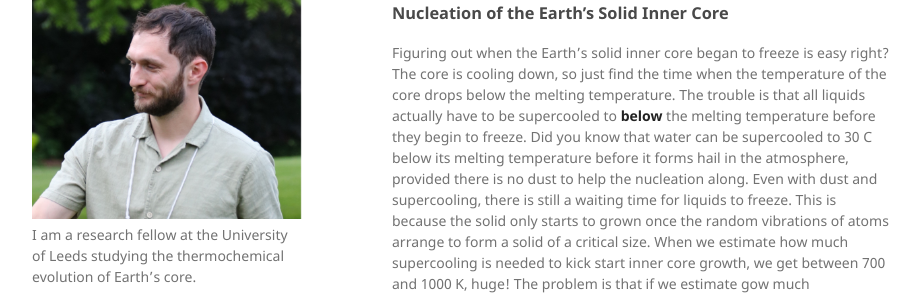
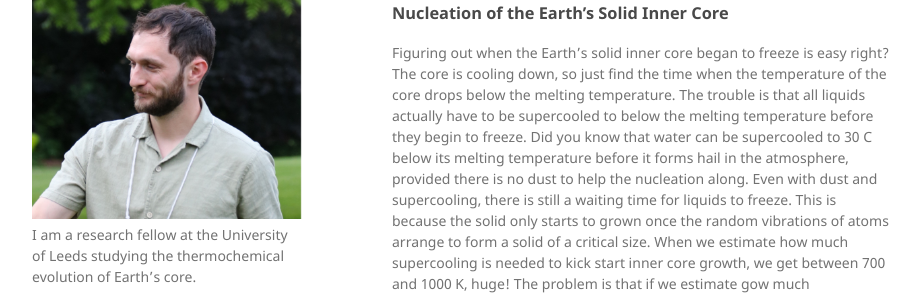
Before and after one commit to Fwilson93/Portfolio, a Jekyll site: the page built from index.md, in a window 1280 px wide and 900 px high, scrolled down 528 px. Shown: the part 217-514 px from the top of the window, without its empty margins (178-1101 px from the left). Built offline with Jekyll 4.4.1, drawn with Linux system fonts in a browser that asks for light colours; our own code applies the rules of GitHub Pages for plain Markdown files; some of the changed text lies outside the part shown.

Commit message:
Update index.md

```diff
--- a/index.md
+++ b/index.md
@@ -11,7 +11,7 @@ _Some of the SEDI Committee (Mike Bergman, Mathieu Dumberry and Lauren Waszek) a
 
 ## Research
 ### Nucleation of the Earth's Solid Inner Core
-Figuring out when the Earth's solid inner core began to freeze is easy right? The core is cooling down, so just find the time when the temperature of the core drops below the melting temperature. The trouble is that all liquids actually have to be supercooled to **below** the melting temperature before they begin to freeze. Did you know that water can be supercooled to 30 C below its melting temperature before it forms hail in the atmosphere, provided there is no dust to help the nucleation along. Even with dust and supercooling, there is still a waiting time for liquids to freeze. This is because the solid only starts to grown once the random vibrations of atoms arrange to form a solid of a critical size.
+Figuring out when the Earth's solid inner core began to freeze is easy right? The core is cooling down, so just find the time when the temperature of the core drops below the melting temperature. The trouble is that all liquids actually have to be supercooled to below the melting temperature before they begin to freeze. Did you know that water can be supercooled to 30 C below its melting temperature before it forms hail in the atmosphere, provided there is no dust to help the nucleation along. Even with dust and supercooling, there is still a waiting time for liquids to freeze. This is because the solid only starts to grown once the random vibrations of atoms arrange to form a solid of a critical size.
 When we estimate how much supercooling is needed to kick start inner core growth, we get between 700 and 1000 K, huge! The problem is that if we estimate gow much supercooling is possible in the core, based on not freezing too much of the core, we get 200 to 400 K. This is the <a href="https://doi.org/10.1016/j.epsl.2018.01.018">inner core nucleation paradox</a> and it shows that mineral physics implies that the inner core either hasn't seen enough supercooling to begin growing yet, or should have frozen most of the core, neither of which are true! I have developed methods to study the nucleation process using <a href="https://doi.org/10.1103/PhysRevB.103.214113">molecular dynamic simulations</a> at conditions of Earth's core and shown that whilst <a href="https://doi.org/10.1016/j.epsl.2023.118176">pure iron, FeSi and FeS are hopelessly incapable of resolving this paradox</a>, FeO gets us a bit closer and <a href="https://doi.org/10.31223/X53D8H">FeC might actually offer a resolution to the paradox!</a>
 Watch this space for a review we have coming (hopefully) soon which shows how and why this paradox matters for the thermal history of Earth.
 
```
